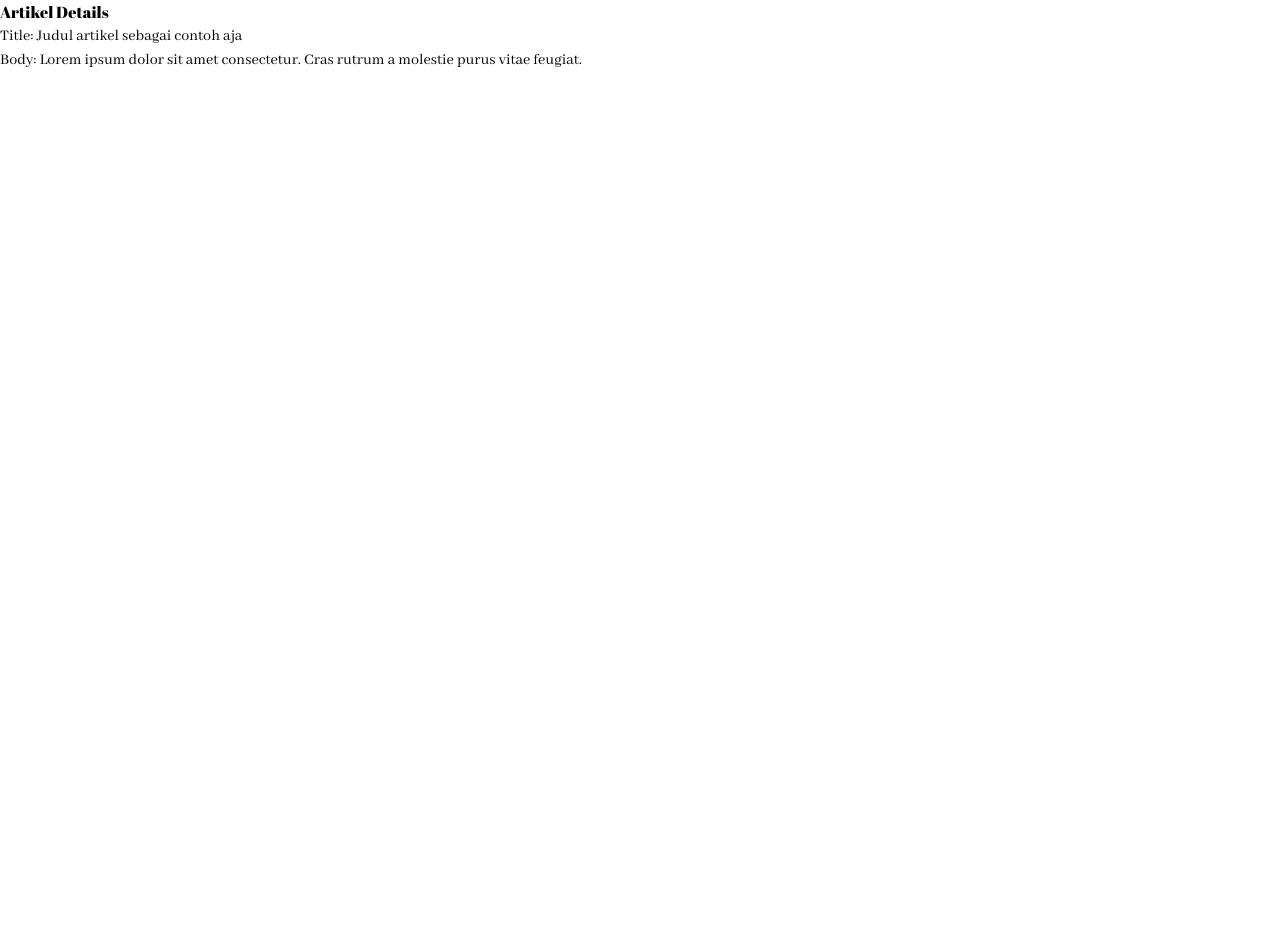
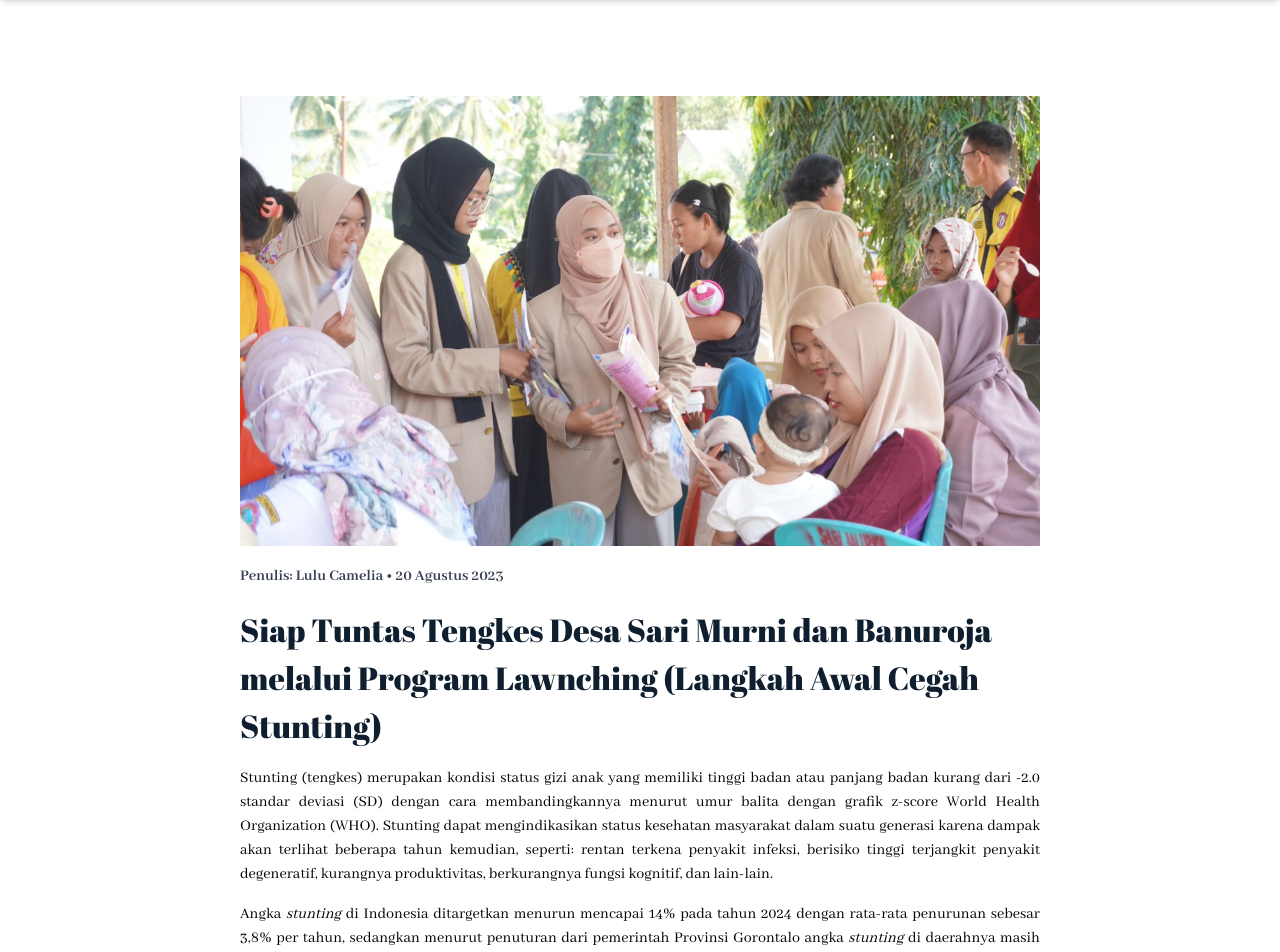
Before and after one commit to sidqiaverroes/Web-SariMurni, a Next.js app: page /artikel/1 in a window 1280 px wide. Shown: the top 952 px of the page. Before the commit the page ends 800 px from the top, so only its background shows below. Built offline with nearby package versions, Linux system fonts and the light colour scheme.

Commit message:
add styling to article detail page

```diff
--- /dev/null
+++ b/src/components/Artikel/index.js
@@ -0,0 +1,7 @@
+import dynamic from "next/dynamic";
+
+const ArticleCard = dynamic(() => import("./artikelCard"), {
+  ssr: false,
+});
+
+export default ArticleCard;
--- a/src/data/artikelData.json
+++ b/src/data/artikelData.json
@@ -1,47 +1,83 @@
 [
   {
     "id": "1",
-      "title": "Judul artikel sebagai contoh aja",
+    "title": "Siap Tuntas Tengkes Desa Sari Murni dan Banuroja melalui Program Lawnching (Langkah Awal Cegah Stunting)",
     "category": "Kesehatan",
-      "body": "Lorem ipsum dolor sit amet consectetur. Cras rutrum a molestie purus vitae feugiat. ",
-      "author": "Admin",
+    "body": [
+      "Stunting (tengkes) merupakan kondisi status gizi anak yang memiliki tinggi badan atau panjang badan kurang dari -2.0 standar deviasi (SD) dengan cara membandingkannya menurut umur balita dengan grafik z-score World Health Organization (WHO). Stunting dapat mengindikasikan status kesehatan masyarakat dalam suatu generasi karena dampak akan terlihat beberapa tahun kemudian, seperti: rentan terkena penyakit infeksi, berisiko tinggi terjangkit penyakit degeneratif, kurangnya produktivitas, berkurangnya fungsi kognitif, dan lain-lain.",
+      "Angka <em>stunting</em> di Indonesia ditargetkan menurun mencapai 14% pada tahun 2024 dengan rata-rata penurunan sebesar 3,8% per tahun, sedangkan menurut penuturan dari pemerintah Provinsi Gorontalo angka <em>stunting</em> di daerahnya masih berada di angka 23%. Kegiatan KKN Kolaborasi UGM-UNG diharapkan dapat mewujudkan zero <em>stunting</em> atau tuntas tengkes, khususnya di lima desa penerjunan yakni: Desa Olimoo, Lamu, Tantoyuo, Sari Murni, dan Banuroja.",
+      "Berdasarkan data dari WHO (2017), jumlah balita dengan kondisi <em>stunting</em> di dunia mencapai hampir 155 juta. Data ini ditunjang melalui data dari Bank Dunia yang menyatakan bahwa angka <em>stunting</em> mencapai 28,5% dengan kondisi kekurangan zat besi dan yodium. Hal tersebut masih menjadi fokus pengendalian <em>stunting</em>. Indonesia termasuk ke dalam kategori sedang prevalensi <em>stunting</em> di kawasan Asia Tenggara. Hal ini turut dipengaruhi oleh kesenjangan keluarga yang berhubungan juga dengan latar belakang etnis dan budaya.",
+      "KKN-PPM UGM berkesempatan untuk membantu pemerintah dalam upaya pencegahan <em>stunting</em> di Desa Sari Murni dan Banuroja. Mahasiswa membantu dalam hal pemberdayaan Posyandu melalui program Lawnching (Langkah Awal Cegah Stunting) yang ditunjang dengan kegiatan kesehatan lain seperti: pemanfaatan TOGA (Tanaman Obat Keluarga), edukasi PHBS (Perilaku Hidup Bersih Sehat), edukasi seksual pada remaja sebagai upaya mengurangi angka pernikahan dini, edukasi gizi seimbang, pemeriksaan kesehatan, senam, dan sebagainya yang membantu dalam penurunan angka <em>stunting</em>. Program-program tersebut setidaknya dapat mencegah penambahan kasus <em>stunting</em> di Desa Sari Murni dan Banuroja.",
+      "Desa Sari Murni merupakan salah satu lokus <em>stunting</em> di Kecamatan Randangan. Jumlah kasus <em>stunting</em> di desa ini mencapai 21 balita yang tersebar di empat dusun berbeda. Informasi ini didapatkan dari kader dalam pelaksanaan Posyandu pada tanggal 25 Juli 2023. Upaya sosialisasi terkait <em>stunting</em> diupayakan sebagai upaya peningkatan kesadaran orang tua terkait <em>stunting</em>. Berdasarkan informasi yang digali melalui Kepala Puskesmas Motolohu Kecamatan Randangan, Triwijayati Djuari, S.K.M., akses pendataan terkait <em>stunting</em> sudah dioptimalkan, hanya saja tingkat kesadaran masyarakat masih rendah terutama terhadap asupan makanan dan PHBS . Hal ini perlu digencarkan sehingga program edukasi kepada masyarakat dapat membantu penurunan angka <em>stunting</em>.",
+      "Sedangkan kasus <em>stunting</em> yang ada di Desa Banuroja berjumlah sembilan balita per tanggal 25 Juli 2023. Jumlah ini memang lebih sedikit dibandingkan dengan jumlah balita <em>stunting</em> di Desa Sari Murni. Namun, harapan zero <em>stunting</em> (nihil tengkes) masih terus diupayakan agar selaras dengan program pemerintah. Terlebih, jejak angka <em>stunting</em> cenderung mengalami peningkatan di beberapa daerah sehingga pengendalian multisektoral sangat dibutuhkan dengan pemanfaatan SDM yang ada mulai dari pemerintah, masyarakat, maupun swasta sebagai upaya penurunan angka <em>stunting</em>.",
+      "Masyarakat mengeluhkan anaknya yang mengalami <em>stunting</em>. Beberapa orang tua menolak anaknya masuk ke kategori <em>stunting</em> sehingga tidak percaya dengan pengukuran yang ada saat Posyandu. Bahkan ada orang tua yang sampai mengonfirmasi kondisi anaknya yang <em>stunting</em> ke dokter anak. Kepercayaan orang tua terhadap pengukuran ketika Posyandu perlu ditingkatkan dengan cara transparansi proses pendataan pengukuran. Selain itu, pelatihan terhadap kader perlu diupayakan sebagai wujud standardisasi pengukuran terhadap ibu dan balita. Terlebih, kader Posyandu silih berganti sehingga pelatihan kader dapat dilakukan sebagai bentuk peningkatan kualitas pengukuran dan pendataan. Perlu adanya kerja sama antara pemerintah desa dan Puskesmas dalam hal pendanaan dan pengadaan alat yang lebih baik. Redefinisi <em>stunting</em> diperlukan sebagai salah satu cara agar masyarakat bisa memahami dan mewaspadai bahaya <em>stunting</em>. Selain itu, indikator <em>stunting</em> bisa lebih lengkap, seperti: adanya pemeriksaan fungsi kognitif misalnya supaya kalimat “Anak yang <em>stunting</em> pasti pendek, sedangkan anak yang pendek belum tentu stunting” bisa lebih dapat dipahami masyarakat.",
+      "Upaya menuntaskan <em>stunting</em> harus melibatkan kerja sama dari beberapa sektor baik akademisi, pemerintah, tenaga kesehatan, maupun partisipasi aktif dari masyarakat. Selain itu, peran organisasi kesehatan tingkat desa harus digalakkan untuk mengurangi <em>stunting</em>. Intervensi dapat juga dilakukan dengan cara PMT (Pemberian Makanan Tambahan) yang biasanya dibantu dengan adanya PKH (Program Keluarga Harapan). Dengan adanya KKN Kolaborasi UGM-UNG, kerja sama dengan dinas terkait dapat ditingkatkan, khususnya dengan peningkatan komoditas protein hewani dari sektor perikanan. Penanganan <em>stunting</em> memang harus melibatkan pendekatan multisektoral. Pendekatan ini melibatkan berbagai pihak yang memiliki kepentingan demi mengentaskan kondisi <em>stunting</em> yang dialami oleh anak-anak. Pada akhirnya, <em>stunting</em> bukan hanya terkait dengan kondisi fisik dari penderita, tetapi juga terkait dengan permasalahan multidimensi yang menaunginya. Dengan demikian, penanganan <em>stunting</em> harus bisa menyentuh basis kesadaran dari masyarakat dan pemerintah untuk menangani dan memberantas <em>stunting</em>."
+    ],
+    "author": "Lulu Camelia",
     "date": "20 Agustus 2023",
-      "image": "/galeri1.png"
+    "image": [
+      "/artikel1.png",
+      "/artikel2.png"
+    ]
   },
   {
     "id": "2",
     "title": "Judul artikel sebagai contoh aja biar agak panjang",
     "category": "Kesehatan",
-      "body": "Lorem ipsum dolor sit amet consectetur. Cras rutrum a molestie purus vitae feugiat. ",
+    "body": [
+      "Lorem ipsum dolor sit amet consectetur. Cras rutrum a molestie purus vitae feugiat.",
+      "Lorem ipsum dolor sit amet consectetur. Cras rutrum a molestie purus vitae feugiat."
+    ],
     "author": "Admin",
     "date": "19 Agustus 2023",
-      "image": "/galeri2.png"
+    "image": [
+      "/galeri2.png",
+      "/galeri2.png"
+    ]
   },
   {
     "id": "3",
     "title": "Judul artikel sebagai contoh aja biar agak panjang",
     "category": "Kesehatan",
-      "body": "Lorem ipsum dolor sit amet consectetur. Cras rutrum a molestie purus vitae feugiat. ",
+    "body": [
+      "Lorem ipsum dolor sit amet consectetur. Cras rutrum a molestie purus vitae feugiat.",
+      "Lorem ipsum dolor sit amet consectetur. Cras rutrum a molestie purus vitae feugiat."
+    ],
     "author": "Admin",
-      "date": "21 Agustus 2023",
-      "image": "/galeri3.png"
+    "date": "16 Agustus 2023",
+    "image": [
+      "/galeri3.png",
+      "/galeri3.png"
+    ]
   },
   {
     "id": "5",
     "title": "Judul artikel sebagai contoh aja biar agak panjang",
     "category": "Kesehatan",
-      "body": "Lorem ipsum dolor sit amet consectetur. Cras rutrum a molestie purus vitae feugiat. ",
+    "body": [
+      "Lorem ipsum dolor sit amet consectetur. Cras rutrum a molestie purus vitae feugiat.",
+      "Lorem ipsum dolor sit amet consectetur. Cras rutrum a molestie purus vitae feugiat."
+    ],
     "author": "Admin",
     "date": "17 Agustus 2023",
-      "image": "/galeri4.png"
+    "image": [
+      "/galeri4.png",
+      "/galeri4.png"
+    ]
   },
   {
     "id": "4",
     "title": "Judul artikel sebagai contoh aja biar agak panjang",
     "category": "Kesehatan",
-      "body": "Lorem ipsum dolor sit amet consectetur. Cras rutrum a molestie purus vitae feugiat. ",
+    "body": [
+      "Lorem ipsum dolor sit amet consectetur. Cras rutrum a molestie purus vitae feugiat.",
+      "Lorem ipsum dolor sit amet consectetur. Cras rutrum a molestie purus vitae feugiat."
+    ],
     "author": "Admin",
     "date": "18 Agustus 2023",
-      "image": "/galeri5.png"
+    "image": [
+      "/galeri5.png",
+      "/galeri5.png"
+    ]
   }
 ]
--- a/src/pages/artikel/[objectId].jsx
+++ b/src/pages/artikel/[objectId].jsx
@@ -1,14 +1,71 @@
 import React from "react";
+import NavBar from "@/components/navbar";
+import Footer from "@/components/footer";
+import Image from "next/image";
 import artikelData from "@/data/artikelData.json";
 
 function ArtikelDetailsPage({ object }) {
+  // console.log(object);
+
+  // Calculate the midpoint to split the array into halves
+  const midpoint = Math.ceil(object.body.length / 2);
+
+  // Split the array into two halves
+  const firstHalfBody = object.body.slice(0, midpoint);
+  const secondHalfBody = object.body.slice(midpoint);
+
   return (
-    <div>
-      <h1>Artikel Details</h1>
-      <p>Title: {object.title}</p>
-      <p>Body: {object.body}</p>
-      {/* Other object details */}
-    </div>
+    <>
+      <div className="flex flex-col justify-center items-center w-full h-full ">
+        <div className="flex flex-col justify-center items-center w-full h-full max-w-[800px] py-24 gap-4">
+          <span className="w-full h-full">
+            <Image
+              src={object.image[0]}
+              width={500}
+              height={500}
+              alt="artikel-img"
+              className="w-full h-full"
+            />
+          </span>
+          <span className="flex flex-row w-full justify-start font-bold text-gray-700">
+            <p>
+              Penulis: {object.author} <span class=" font-bold text-lg">•</span>{" "}
+              {object.date}
+            </p>
+          </span>
+          <h3 className="flex w-full justify-start">{object.title}</h3>
+          {firstHalfBody.map((item, index) => {
+            return (
+              <p
+                key={index}
+                className=" w-full justify-start text-justify"
+                dangerouslySetInnerHTML={{ __html: item }}
+              />
+            );
+          })}
+
+          <Image
+            src={object.image[1]}
+            width={500}
+            height={500}
+            alt="artikel-img"
+            className="w-full h-full"
+          />
+
+          {secondHalfBody.map((item, index) => {
+            return (
+              <p
+                key={index}
+                className=" w-full justify-start text-justify"
+                dangerouslySetInnerHTML={{ __html: item }}
+              />
+            );
+          })}
+        </div>
+      </div>
+      <NavBar />
+      <Footer />
+    </>
   );
 }
 
--- a/src/pages/artikel/artikel.js
+++ b/src/pages/artikel/artikel.js
@@ -1,7 +1,7 @@
 import React from "react";
 import NavBar from "@/components/navbar";
 import Footer from "@/components/footer";
-import ArtikelCard from "@/components/Artikel/artikelCard";
+import ArticleCard from "@/components/Artikel/index";
 import artikelData from "@/data/artikelData.json";
 
 function artikel() {
@@ -50,9 +50,9 @@ function artikel() {
                 Telusuri berbagai artikel tentang Desa Sari Murni di laman ini.
               </p>
             </span>
-            <div className="grid lg:grid-cols-3 md:grid-cols-2 gap-6">
+            <div className="grid lg:grid-cols-3 md:grid-cols-2 gap-8">
               {artikels.map((item, index) => {
-                return <ArtikelCard key={index} item={item}></ArtikelCard>;
+                return <ArticleCard key={index} item={item} />;
               })}
             </div>
           </div>
```
Also changed, not shown: src/components/Artikel/artikelCard.jsx (+8 -5 lines), public/artikel1.png (added), public/artikel2.png (added). Lines whose indentation alone changed are shown as unchanged.
